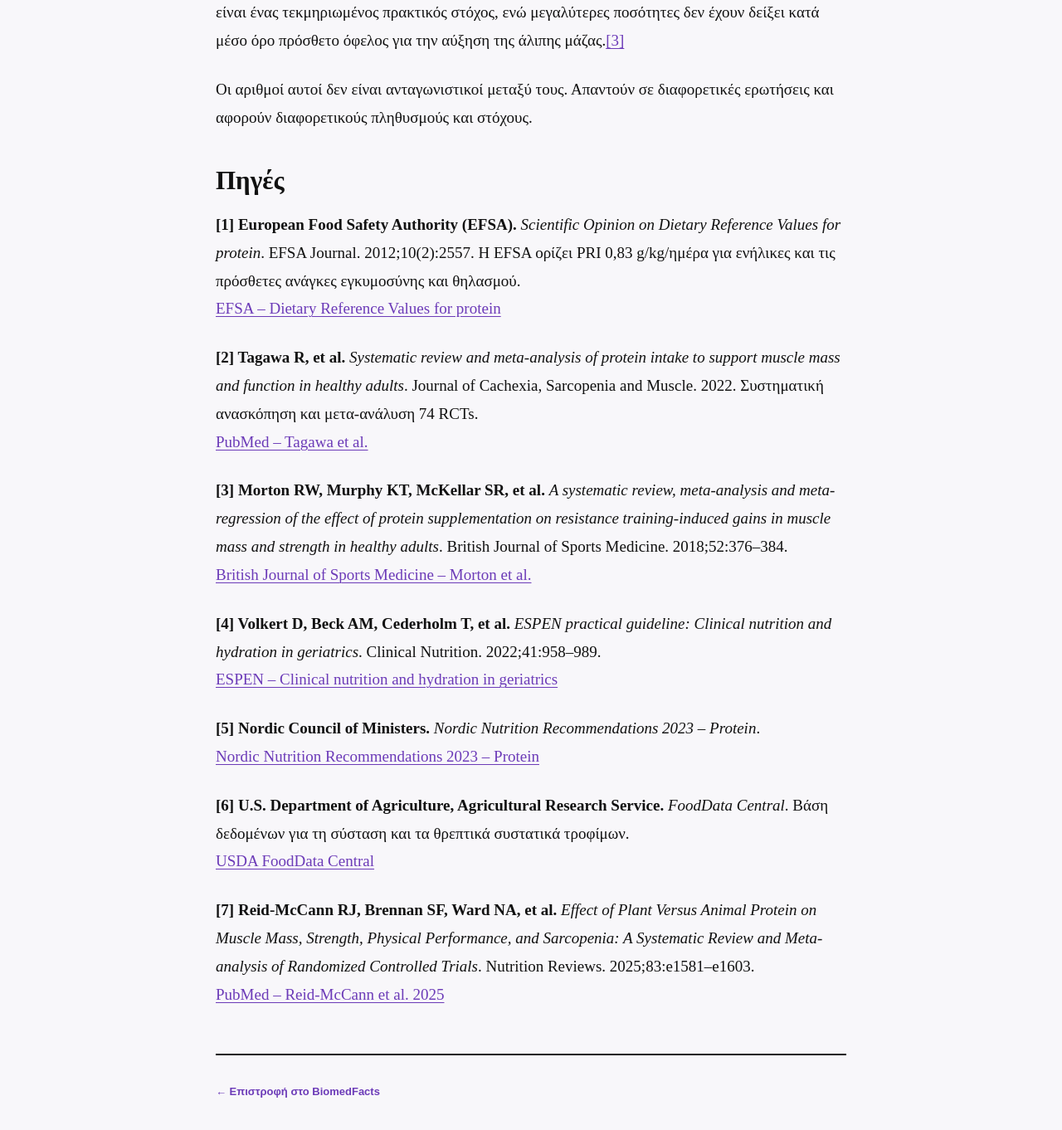
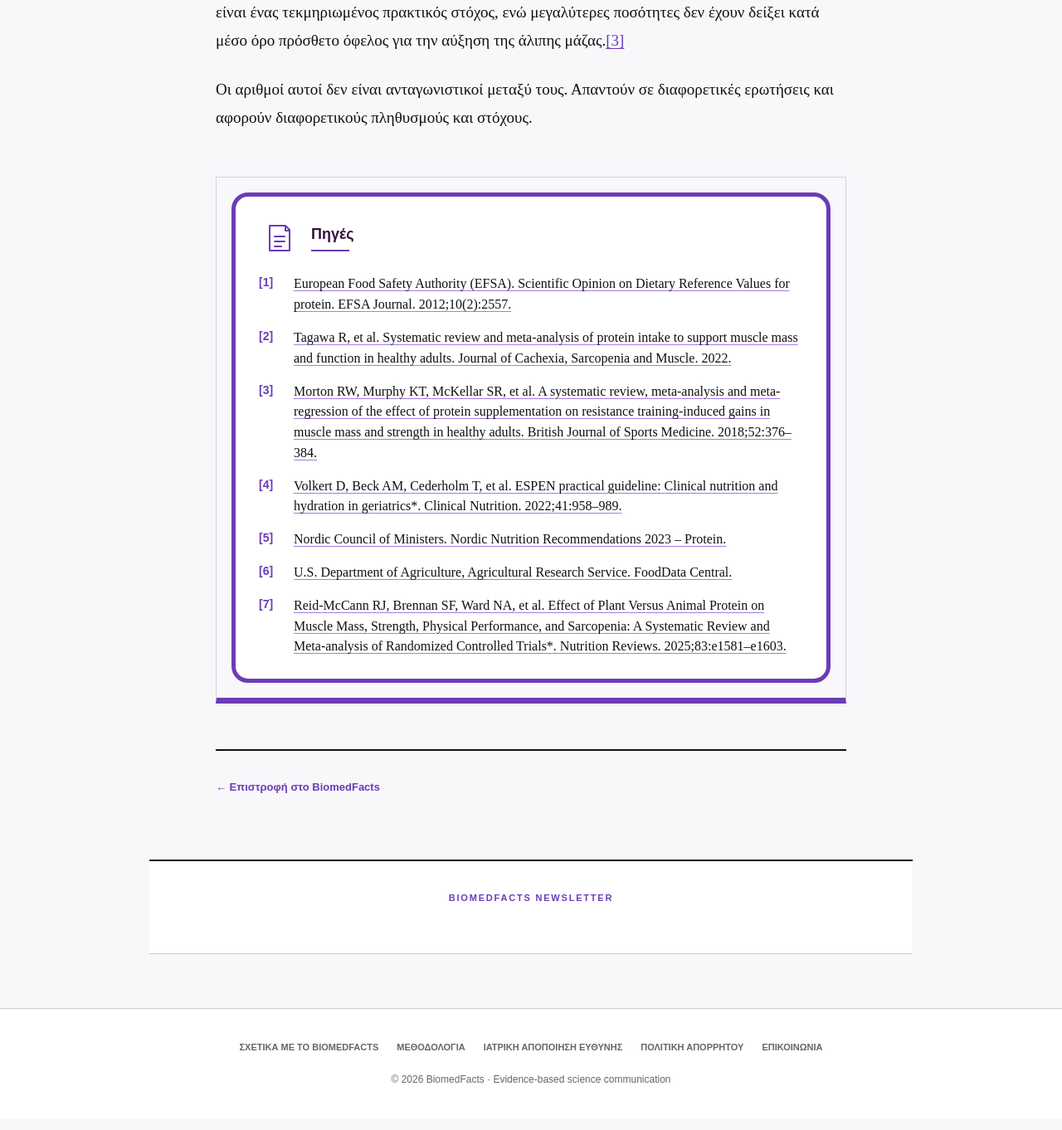
Before and after one commit to BiomedFacts/BiomedFacts, a Jekyll site: the page built from _posts/2026-09-18-prwteinh-posh-xreiazomaste-thn-hmera-kai-poies-einai-oi-kalyteres-phges.md, in a window 1280 px wide and 1400 px high, scrolled down 10276 px. Shown: the top 1362 px of the window at 83% size. Built offline with Jekyll 4.4.1, drawn with Linux system fonts in a browser that asks for light colours; some of the changed lines change nothing that is shown.

Commit message:
Update _posts/2026-09-18-prwteinh-posh-xreiazomaste-thn-hmera-kai-poies-einai-oi-kalyteres-phges.md (via Pages CMS)

```diff
--- a/_posts/2026-09-18-prwteinh-posh-xreiazomaste-thn-hmera-kai-poies-einai-oi-kalyteres-phges.md
+++ b/_posts/2026-09-18-prwteinh-posh-xreiazomaste-thn-hmera-kai-poies-einai-oi-kalyteres-phges.md
@@ -20,6 +20,34 @@
   υψηλότερες σε μεγαλύτερες ηλικίες ή σε άτομα που κάνουν προπόνηση αντιστάσεων.
   Τόσο τα ζωικά όσο και τα φυτικά τρόφιμα μπορούν να συμβάλουν στην κάλυψη των
   ημερήσιων αναγκών, χωρίς να είναι απαραίτητη η χρήση συμπληρωμάτων πρωτεΐνης.
+sources:
+  - reference: European Food Safety Authority (EFSA). Scientific Opinion on Dietary
+      Reference Values for protein. EFSA Journal. 2012;10(2):2557.
+    url: https://efsa.onlinelibrary.wiley.com/doi/abs/10.2903/j.efsa.2012.2557?utm
+  - reference: Tagawa R, et al. Systematic review and meta-analysis of protein
+      intake to support muscle mass and function in healthy adults. Journal of
+      Cachexia, Sarcopenia and Muscle. 2022.
+    url: https://pubmed.ncbi.nlm.nih.gov/35187864/?utm
+  - reference: Morton RW, Murphy KT, McKellar SR, et al. A systematic review,
+      meta-analysis and meta-regression of the effect of protein supplementation
+      on resistance training-induced gains in muscle mass and strength in
+      healthy adults. British Journal of Sports Medicine. 2018;52:376–384.
+    url: https://bjsm.bmj.com/content/52/6/376?utm
+  - reference: "Volkert D, Beck AM, Cederholm T, et al. ESPEN practical guideline:
+      Clinical nutrition and hydration in geriatrics*. Clinical Nutrition.
+      2022;41:958–989."
+    url: https://2022.espen.org/files/ESPEN-Guidelines/ESPEN_practical_guideline_Clinical_nutrition_and_hydration_in_geriatrics.pdf?utm
+  - reference: Nordic Council of Ministers. Nordic Nutrition Recommendations 2023 –
+      Protein.
+    url: https://pub.norden.org/nord2023-003/protein-.html?utm
+  - reference: "U.S. Department of Agriculture, Agricultural Research Service.
+      FoodData Central. "
+    url: https://fdc.nal.usda.gov/?utm
+  - reference: "Reid-McCann RJ, Brennan SF, Ward NA, et al. Effect of Plant Versus
+      Animal Protein on Muscle Mass, Strength, Physical Performance, and
+      Sarcopenia: A Systematic Review and Meta-analysis of Randomized Controlled
+      Trials*. Nutrition Reviews. 2025;83:e1581–e1603."
+    url: https://pubmed.ncbi.nlm.nih.gov/39813010/?utm
 ---
 Η πρωτεΐνη είναι ένα από τα βασικά θρεπτικά συστατικά της διατροφής μας. Συμμετέχει στη δημιουργία και διατήρηση των μυών και άλλων ιστών, αλλά και στην παραγωγή ενζύμων, ορμονών, αντισωμάτων και πολλών ακόμη μορίων που είναι απαραίτητα για τη λειτουργία του οργανισμού.
 
@@ -227,26 +255,3 @@
 είναι ένας τεκμηριωμένος πρακτικός στόχος, ενώ μεγαλύτερες ποσότητες δεν έχουν δείξει κατά μέσο όρο πρόσθετο όφελος για την αύξηση της άλιπης μάζας.[[3]](https://bjsm.bmj.com/content/52/6/376?utm)
 
 Οι αριθμοί αυτοί δεν είναι ανταγωνιστικοί μεταξύ τους. Απαντούν σε διαφορετικές ερωτήσεις και αφορούν διαφορετικούς πληθυσμούς και στόχους.
-
-## **Πηγές**
-
-**[1] European Food Safety Authority (EFSA).** *Scientific Opinion on Dietary Reference Values for protein*. EFSA Journal. 2012;10(2):2557. Η EFSA ορίζει PRI 0,83 g/kg/ημέρα για ενήλικες και τις πρόσθετες ανάγκες εγκυμοσύνης και θηλασμού.
-[EFSA – Dietary Reference Values for protein](https://efsa.onlinelibrary.wiley.com/doi/abs/10.2903/j.efsa.2012.2557?utm)
-
-**[2] Tagawa R, et al.** *Systematic review and meta-analysis of protein intake to support muscle mass and function in healthy adults*. Journal of Cachexia, Sarcopenia and Muscle. 2022. Συστηματική ανασκόπηση και μετα-ανάλυση 74 RCTs.
-[PubMed – Tagawa et al.](https://pubmed.ncbi.nlm.nih.gov/35187864/?utm)
-
-**[3] Morton RW, Murphy KT, McKellar SR, et al.** *A systematic review, meta-analysis and meta-regression of the effect of protein supplementation on resistance training-induced gains in muscle mass and strength in healthy adults*. British Journal of Sports Medicine. 2018;52:376–384.
-[British Journal of Sports Medicine – Morton et al.](https://bjsm.bmj.com/content/52/6/376?utm)
-
-**[4] Volkert D, Beck AM, Cederholm T, et al.** *ESPEN practical guideline: Clinical nutrition and hydration in geriatrics*. Clinical Nutrition. 2022;41:958–989.
-[ESPEN – Clinical nutrition and hydration in geriatrics](https://2022.espen.org/files/ESPEN-Guidelines/ESPEN_practical_guideline_Clinical_nutrition_and_hydration_in_geriatrics.pdf?utm)
-
-**[5] Nordic Council of Ministers.** *Nordic Nutrition Recommendations 2023 – Protein*.
-[Nordic Nutrition Recommendations 2023 – Protein](https://pub.norden.org/nord2023-003/protein-.html?utm)
-
-**[6] U.S. Department of Agriculture, Agricultural Research Service.** *FoodData Central*. Βάση δεδομένων για τη σύσταση και τα θρεπτικά συστατικά τροφίμων.
-[USDA FoodData Central](https://fdc.nal.usda.gov/?utm)
-
-**[7] Reid-McCann RJ, Brennan SF, Ward NA, et al.** *Effect of Plant Versus Animal Protein on Muscle Mass, Strength, Physical Performance, and Sarcopenia: A Systematic Review and Meta-analysis of Randomized Controlled Trials*. Nutrition Reviews. 2025;83:e1581–e1603.
-[PubMed – Reid-McCann et al. 2025](https://pubmed.ncbi.nlm.nih.gov/39813010/?utm)
```
